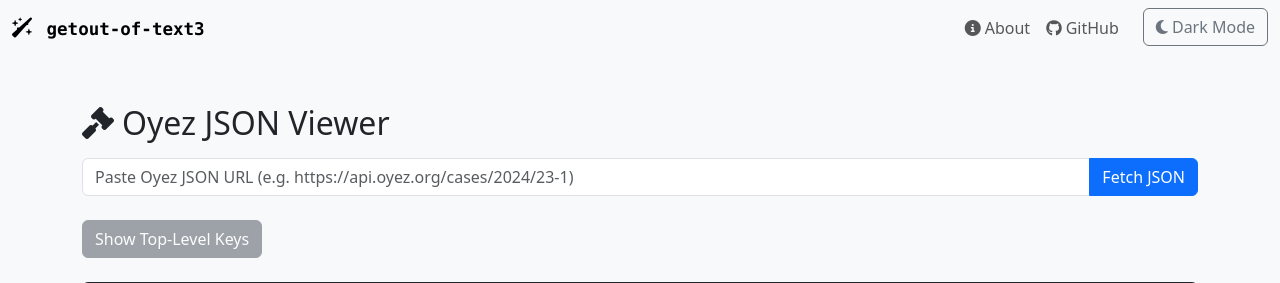
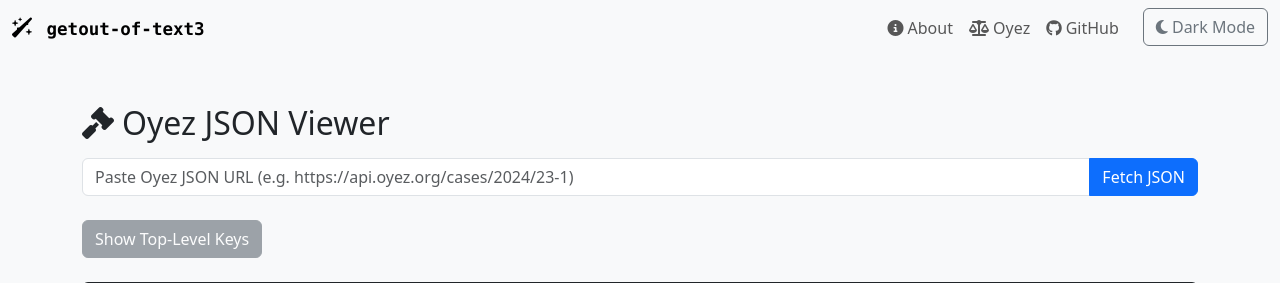
Before and after one commit to atnjqt/getout_of_text_3, a Flask app: page /oyez in a window 1280 px wide. Shown: the top 283 px of the page. Run offline with Flask 3, Linux system fonts and the light colour scheme; parts of the project's set-up code (start-up, migrations or seed data) failed here and were passed over.

Commit message:
code: oyez ref

```diff
--- a/static/js/main.js
+++ b/static/js/main.js
@@ -10,7 +10,7 @@ document.addEventListener('DOMContentLoaded', function() {
             recordCount.textContent = '';
             return;
         }
-        let html = '<table class="table table-striped"><thead><tr>';
+        let html = '<table class="table table-striped table-bordered"><thead><tr>';
         const cols = ['Docket No.', 'Granted', 'Argued', 'Decided', 'url', 'oyez', 'snippet'];
         for (const col of cols) html += `<th>${col === 'snippet' ? 'Context Snippet' : col === 'oyez' ? 'Oyez' : col}</th>`;
         html += '</tr></thead><tbody>';
--- a/templates/header.html
+++ b/templates/header.html
@@ -21,6 +21,11 @@
         <li class="nav-item">
           <a class="nav-link" href="/about">
             <i class="fas fa-circle-info me-1"></i>About
+          </a>
+        </li>
+        <li class="nav-item">
+          <a class="nav-link" href="https://www.oyez.org/about" target="_blank" rel="noopener"">
+            <i class="fa-solid fa-scale-balanced"></i> Oyez
           </a>
         </li>
         <li class="nav-item">
```
